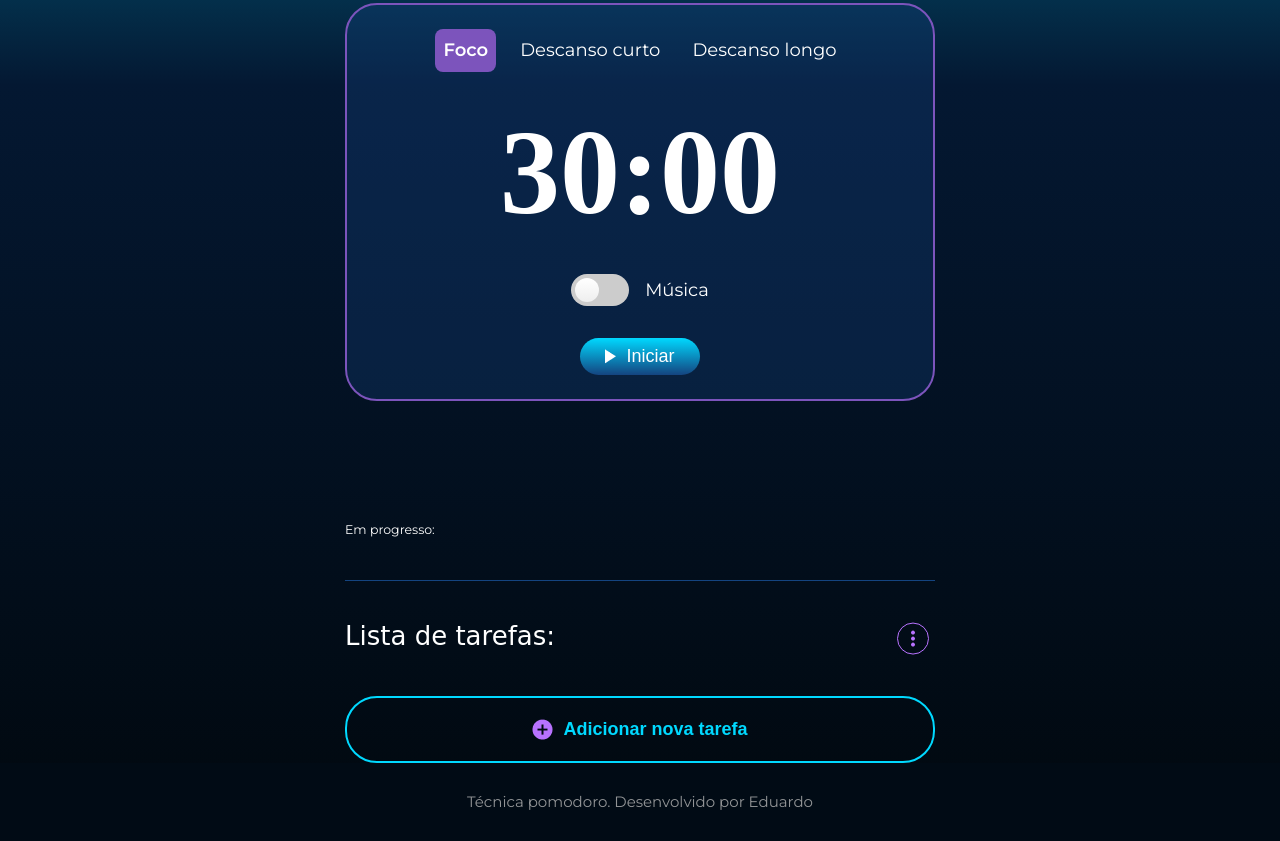
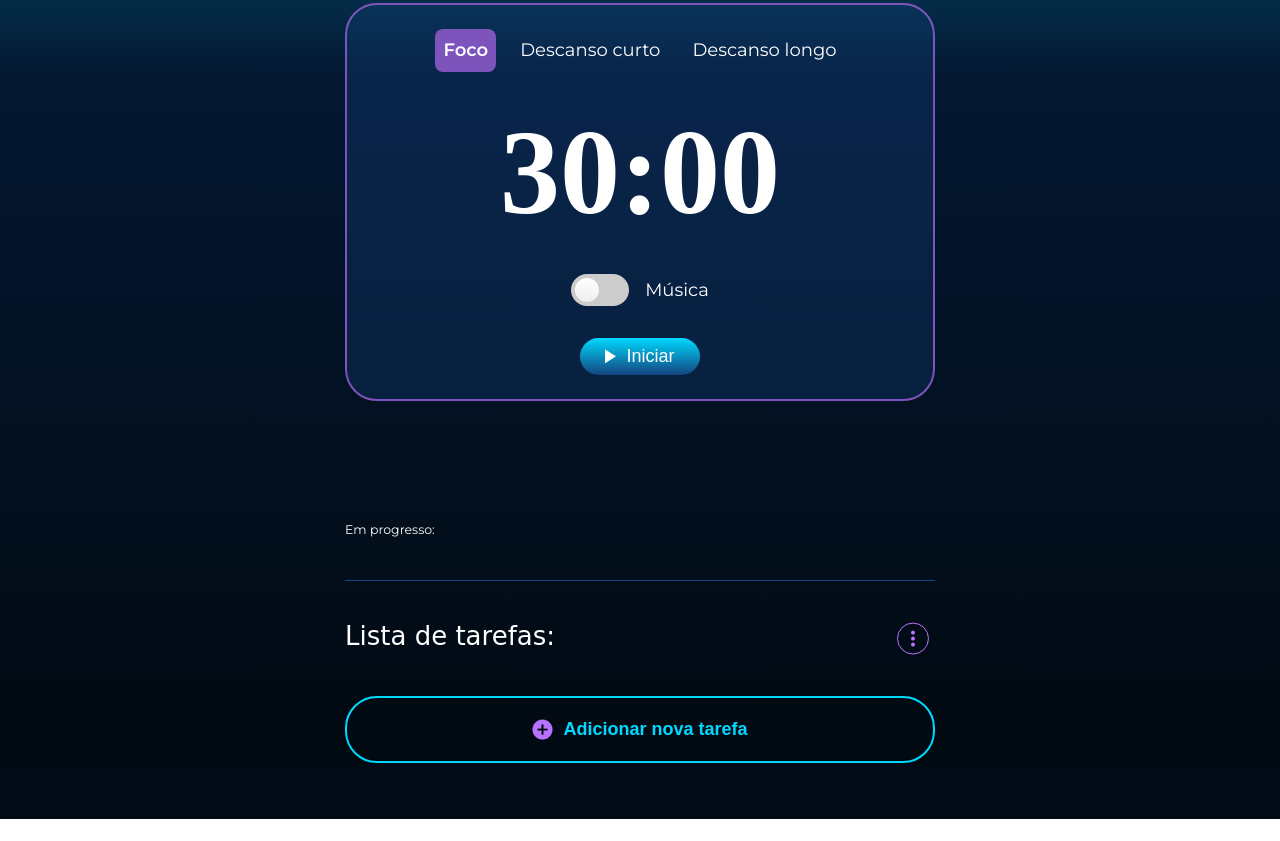
Before and after one commit to eduardoaalmeidaa/Focus, a plain HTML site: page index.html in a window 1280 px wide. Shown: the part 625-1466 px from the top of the page. After the commit the page ends 1444 px from the top, so only its background shows below. Drawn offline with nearby package versions, Linux system fonts and the light colour scheme; a web font is replaced by a local one.

Commit message:
update 04/15/2024

```diff
--- a/index.html
+++ b/index.html
@@ -123,9 +123,9 @@
             </div>
          </section>
          <footer class="app__footer">
-            <p class="app__footer-text">
+            <!-- <p class="app__footer-text">
                Técnica pomodoro. Desenvolvido por Eduardo
-            </p>
+            </p> -->
          </footer>
       </main>
    </body>
```
